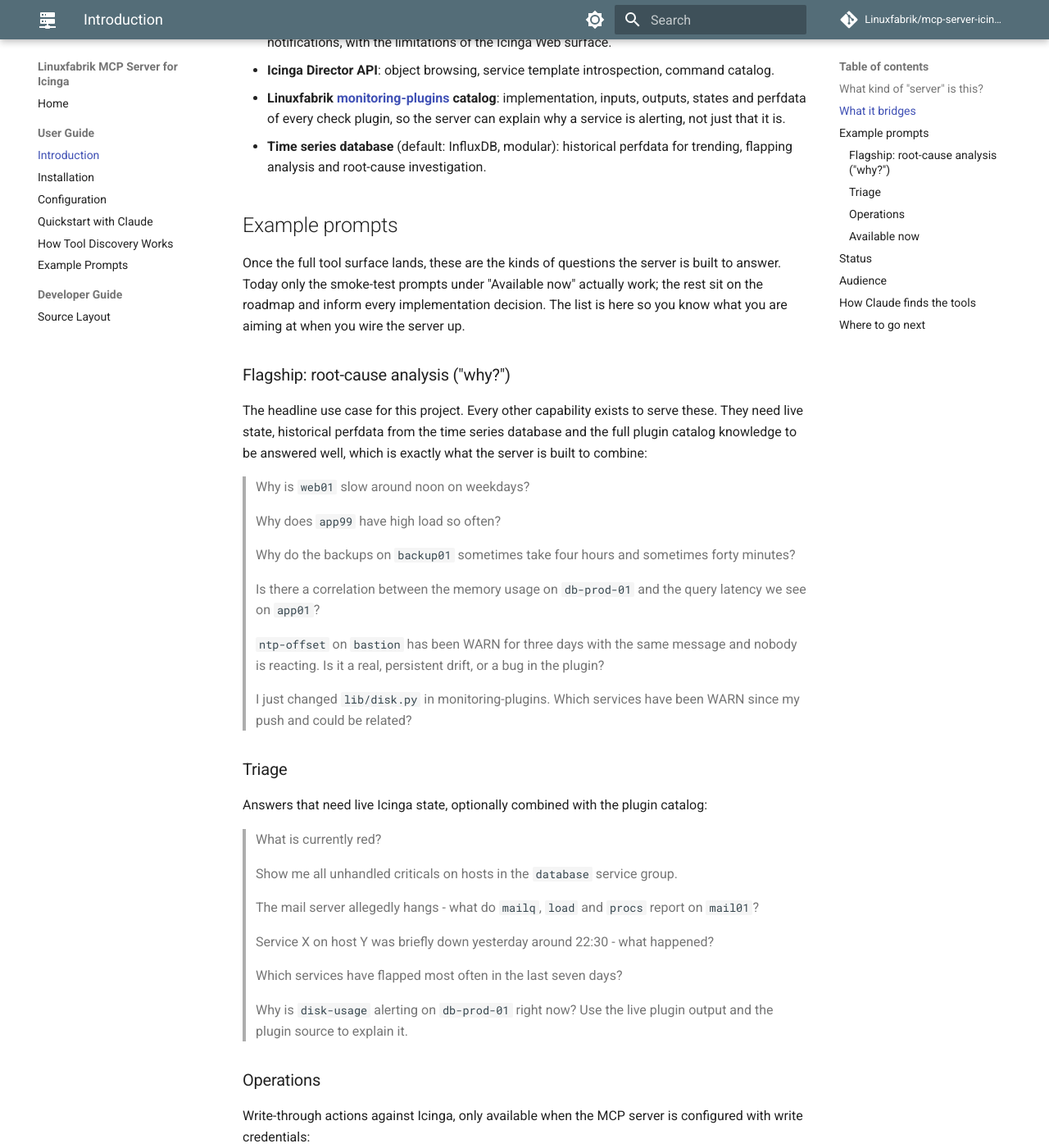
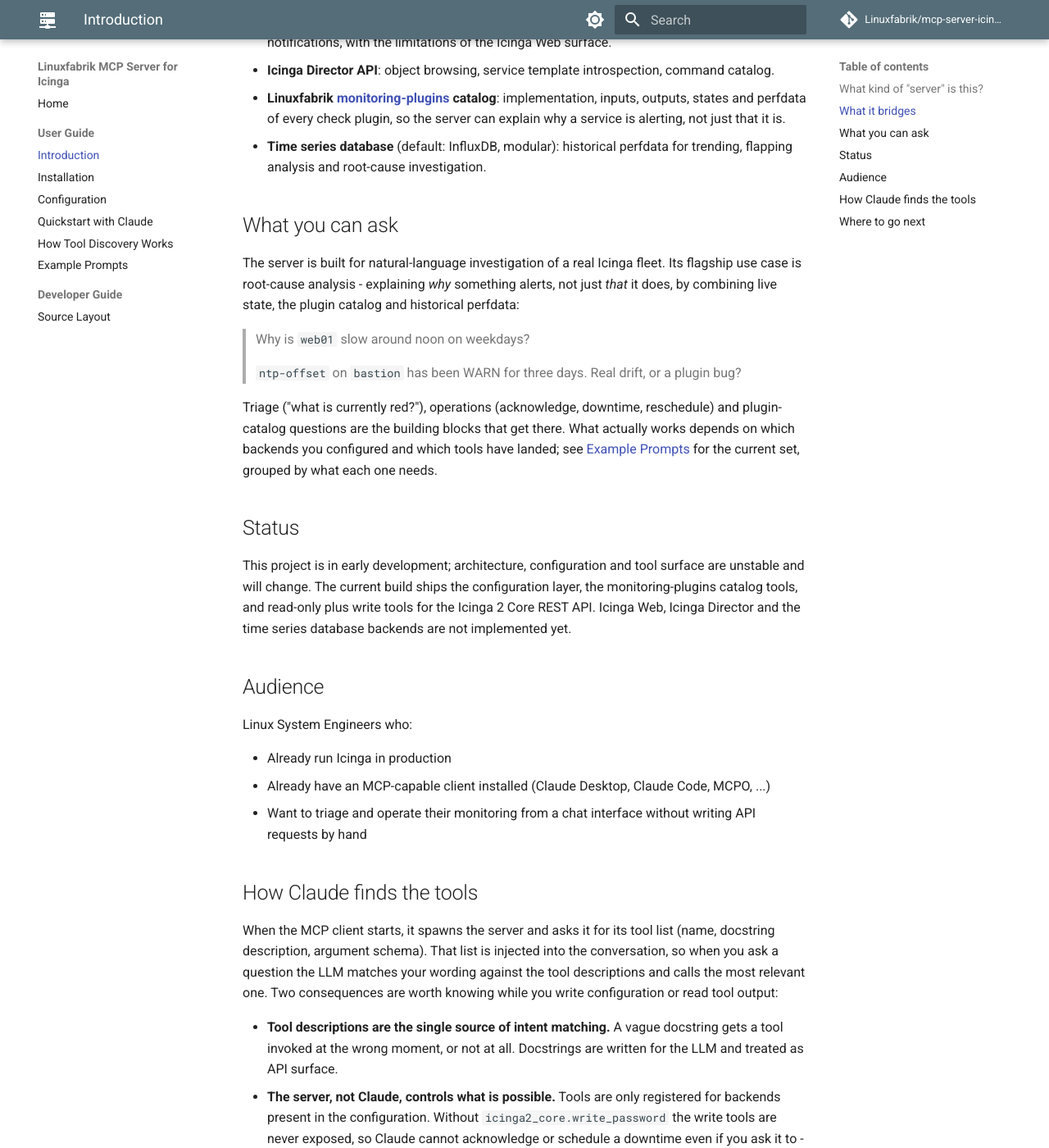
Before and after one commit to Linuxfabrik/mcp-server-icinga, an MkDocs documentation site: the page built from docs/user-guide/01 - Introduction.md, in a window 1280 px wide and 1400 px high, scrolled down 1322 px. Shown: the whole window at 82% size. Built offline with MkDocs 1.6.1 and Material for MkDocs 9.7.7, drawn with Linux system fonts in a browser that asks for light colours; comment, search, counter and statistics services are not loaded; some of the changed text lies outside the part shown.

Commit message:
docs: streamline and update the user guide
Remove the heavy repetition across the user guide and bring it in line with
the current tool surface:

- Introduction: replace the exhaustive prompt catalogue with a short vision
  plus a pointer to the Example Prompts page, and condense the tool-discovery
  walkthrough that duplicated the dedicated page. Update the status to list
  the catalog and Icinga 2 Core (read and write) tools that now ship.
- Quickstart: drop the duplicated catalog prompt list (point to Example
  Prompts), and stop describing health_check as the only tool.
- How Tool Discovery Works: add read_plugin_source to the registry example,
  describe the catalog and Icinga 2 Core tools, and fix the health_check
  result payload to the current per-instance shape.

```diff
--- a/docs/user-guide/01 - Introduction.md
+++ b/docs/user-guide/01 - Introduction.md
@@ -29,84 +29,20 @@
 - **Time series database** (default: InfluxDB, modular): historical perfdata for trending, flapping analysis and root-cause investigation.
 
 
-## Example prompts
+## What you can ask
 
-Once the full tool surface lands, these are the kinds of questions the server is built to answer. Today only the smoke-test prompts under "Available now" actually work; the rest sit on the roadmap and inform every implementation decision. The list is here so you know what you are aiming at when you wire the server up.
-
-### Flagship: root-cause analysis ("why?")
-
-The headline use case for this project. Every other capability exists to serve these. They need live state, historical perfdata from the time series database and the full plugin catalog knowledge to be answered well, which is exactly what the server is built to combine:
+The server is built for natural-language investigation of a real Icinga fleet. Its flagship use case is root-cause analysis - explaining *why* something alerts, not just *that* it does, by combining live state, the plugin catalog and historical perfdata:
 
 > Why is `web01` slow around noon on weekdays?
 
-> Why does `app99` have high load so often?
+> `ntp-offset` on `bastion` has been WARN for three days. Real drift, or a plugin bug?
 
-> Why do the backups on `backup01` sometimes take four hours and sometimes forty minutes?
-
-> Is there a correlation between the memory usage on `db-prod-01` and the query latency we see on `app01`?
-
-> `ntp-offset` on `bastion` has been WARN for three days with the same message and nobody is reacting. Is it a real, persistent drift, or a bug in the plugin?
-
-> I just changed `lib/disk.py` in monitoring-plugins. Which services have been WARN since my push and could be related?
-
-### Triage
-
-Answers that need live Icinga state, optionally combined with the plugin catalog:
-
-> What is currently red?
-
-> Show me all unhandled criticals on hosts in the `database` service group.
-
-> The mail server allegedly hangs - what do `mailq`, `load` and `procs` report on `mail01`?
-
-> Service X on host Y was briefly down yesterday around 22:30 - what happened?
-
-> Which services have flapped most often in the last seven days?
-
-> Why is `disk-usage` alerting on `db-prod-01` right now? Use the live plugin output and the plugin source to explain it.
-
-### Operations
-
-Write-through actions against Icinga, only available when the MCP server is configured with write credentials:
-
-> Acknowledge all unhandled criticals on `db-prod-01` for 24 hours with the comment "investigating".
-
-> Schedule a downtime tomorrow 02:00-04:00 UTC on all hosts with `servicegroup=database` and a comment referencing the maintenance window.
-
-> Reschedule the `deb-updates` check on every host in the `frontend` host group right now.
-
-### Available now
-
-These prompts work against the current build.
-
-**Server status:**
-
-> Run the `health_check` tool from the `icinga` MCP server.
-
-> Which Icinga backends does the icinga MCP server know about?
-
-**Plugin catalog** (requires `monitoring_plugins.catalog_path` configured, see [Configuration](03 - Configuration.md)):
-
-> Use `catalog_info` to tell me where the plugin knowledge comes from.
-
-> List all Linuxfabrik monitoring plugins whose names contain `-version`.
-
-> List all plugins that run on Windows.
-
-> Explain the `gitlab-version` plugin. What does it check, what arguments does it take, what states can it return?
-
-> What plugin is behind the Icinga check command `cmd-check-disk-usage`?
-
-> I have a service in Icinga that uses `cmd-check-mailq`. What perfdata does it emit and what states can it go into?
-
-> Which plugins use the `--always-ok` flag? Sample five and show their descriptions.
-
-The shape of the root-cause prompts above is what the project is ultimately designed for: natural-language investigation against a real Icinga fleet, with the server bridging Claude's reasoning to the existing Icinga REST APIs, the Linuxfabrik plugin catalog and historical perfdata in a time series database. Triage and operations are the building blocks that get us there.
+Triage ("what is currently red?"), operations (acknowledge, downtime, reschedule) and plugin-catalog questions are the building blocks that get there. What actually works depends on which backends you configured and which tools have landed; see [Example Prompts](06 - Example Prompts.md) for the current set, grouped by what each one needs.
 
 
 ## Status
 
-This project is in early development. Architecture, configuration and tool surface are unstable and will change. The current build ships only the configuration layer and a `health_check` tool that confirms the server is up and reports which backends it knows about.
+This project is in early development; architecture, configuration and tool surface are unstable and will change. The current build ships the configuration layer, the monitoring-plugins catalog tools, and read-only plus write tools for the Icinga 2 Core REST API. Icinga Web, Icinga Director and the time series database backends are not implemented yet.
 
 
 ## Audience
@@ -120,20 +56,10 @@
 
 ## How Claude finds the tools
 
-It looks like magic in the chat window, but the wiring is straightforward. When the MCP client (Claude Desktop, Claude Code, ...) starts up, it reads its `mcpServers` configuration and spawns each entry as a subprocess. Communication between the client and the server happens over stdin/stdout using the [Model Context Protocol](https://modelcontextprotocol.io). Four steps:
+When the MCP client starts, it spawns the server and asks it for its tool list (name, docstring description, argument schema). That list is injected into the conversation, so when you ask a question the LLM matches your wording against the tool descriptions and calls the most relevant one. Two consequences are worth knowing while you write configuration or read tool output:
 
-1. **Spawn.** The client launches `mcp-server-icinga` and injects the configured environment variables. The server reads its YAML config, validates it, and goes into the MCP message loop.
-
-2. **Handshake.** Right after the spawn the client asks the server `tools/list`. The server replies with every tool it has registered: name, human-readable description (the function's docstring), and a JSON Schema for the arguments. This list is then injected into every conversation turn so the LLM knows what is available.
-
-3. **Intent matching.** When you ask "what is the status of the icinga server?", the LLM matches your wording against the available tool descriptions, picks the most relevant one (`health_check`) and emits a structured tool call with the right arguments.
-
-4. **Call and response.** The client forwards the call to the server, the server runs the corresponding Python function, returns a result, the LLM gets that result back and turns it into a natural-language answer.
-
-Two consequences fall out of this design and are worth knowing while you write configuration or read tool output:
-
-- **Tool descriptions are the single source of intent matching.** A tool with a vague docstring will be invoked at the wrong moments, or not at all. We document tools assuming the LLM is the only reader.
-- **The server, not Claude, controls what is possible.** Tools are only registered for backends that exist in the configuration. A configuration without `icinga2_core.write_password` simply does not expose write tools, so Claude cannot accidentally acknowledge or schedule a downtime even if you ask it to. This is the principle of least privilege, applied to the MCP surface.
+- **Tool descriptions are the single source of intent matching.** A vague docstring gets a tool invoked at the wrong moment, or not at all. Docstrings are written for the LLM and treated as API surface.
+- **The server, not Claude, controls what is possible.** Tools are only registered for backends present in the configuration. Without `icinga2_core.write_password` the write tools are never exposed, so Claude cannot acknowledge or schedule a downtime even if you ask it to - the principle of least privilege, applied to the MCP surface.
 
 For the full mechanism with the real JSON-RPC payloads, see [How Tool Discovery Works](05 - How Tool Discovery Works.md).
 
```
Also changed, not shown: docs/user-guide/04 - Quickstart with Claude.md (+4 -14 lines), docs/user-guide/05 - How Tool Discovery Works.md (+5 -4 lines).
